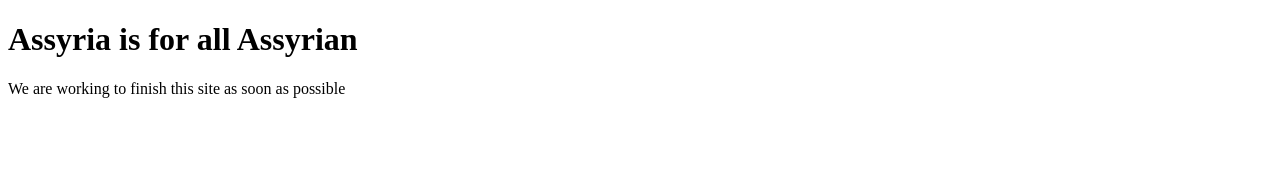
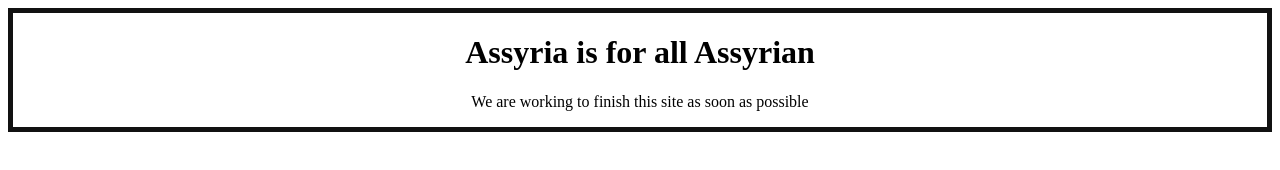
Before and after one commit to jamalnv/jamalnv.github.io, a plain HTML site: page index.html in a window 1280 px wide. Drawn offline with Linux system fonts and the light colour scheme.

Commit message:
Update index.html

```diff
--- a/index.html
+++ b/index.html
@@ -1,10 +1,18 @@
 <!DOCTYPE html>
 <html>
+<head></head>
 <title>Assyria</title>
+<style>
+.assyone{
+  text-align: center;
+  border: 5px solid #111111;
+}
+</style>
+</head>
 <body>
-
-<h1>Assyria is for all Assyrian</h1>
+<div class="assyone">
+  <h1>Assyria is for all Assyrian</h1>
 <p>We are working to finish this site as soon as possible</p>
-
+</div>
 </body>
 </html>
```
